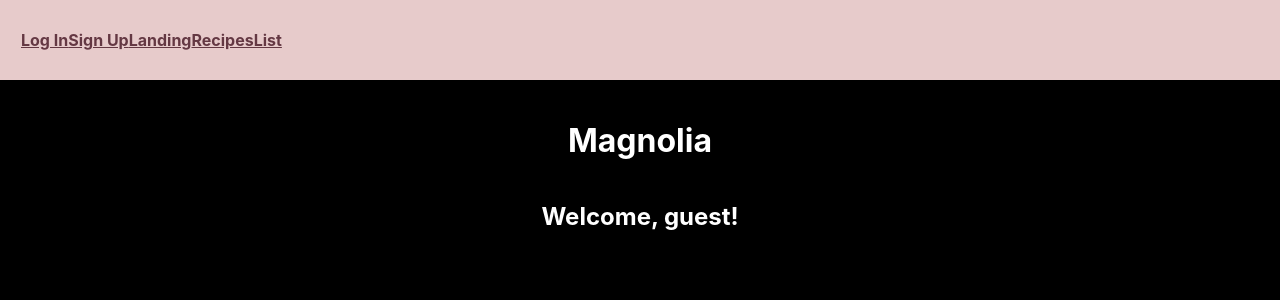
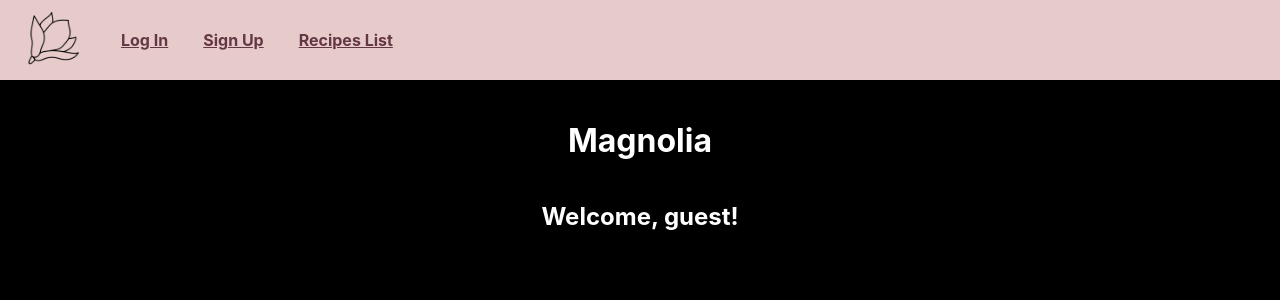
Before and after one commit to andrewmorrisondev/magnolia-front-end, a React (Vite) app: page / in a window 1280 px wide. Shown: the top 300 px of the page. Built offline with nearby package versions, Linux system fonts and the light colour scheme; no server answers.

Commit message:
edit public navbar

```diff
--- a/src/components/NavBar/NavBar.jsx
+++ b/src/components/NavBar/NavBar.jsx
@@ -7,11 +7,11 @@ import styles from './NavBar.module.css'
 const NavBar = ({ user, handleLogout }) => {
 
   const publicLinks = (
-    <ul>
+    <ul className={styles.left}>
+      <li><NavLink to="/"><img src="src/assets/icons/noun-magnolia-5449337.png"></img></NavLink></li>
       <li><NavLink to="/auth/login">Log In</NavLink></li>
       <li><NavLink to="/auth/signup">Sign Up</NavLink></li>
-      <li><NavLink to="/">Landing</NavLink></li>
-      <li><NavLink to="/recipes">RecipesList</NavLink></li>
+      <li><NavLink to="/recipes">Recipes List</NavLink></li>
     </ul>
   )
 
```
